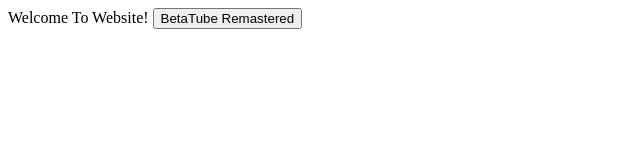
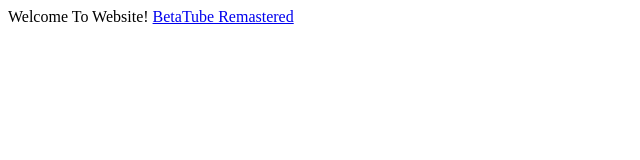
Before and after one commit to Siinlodeon/siinlodeon.github.io, a plain HTML site: page index.html in a window 1280 px wide. Shown: the whole page, without its empty margins (0-640 px from the left). Drawn offline with Linux system fonts and the light colour scheme.

Commit message:
Update index.html

```diff
--- a/index.html
+++ b/index.html
@@ -2,6 +2,6 @@
   <head></head>
   <body>
     <a>Welcome To Website!</a>
-    <button href="betatube">BetaTube Remastered</button>
+    <a href="/betatube">BetaTube Remastered</a>
   </body>
 </html>
```
